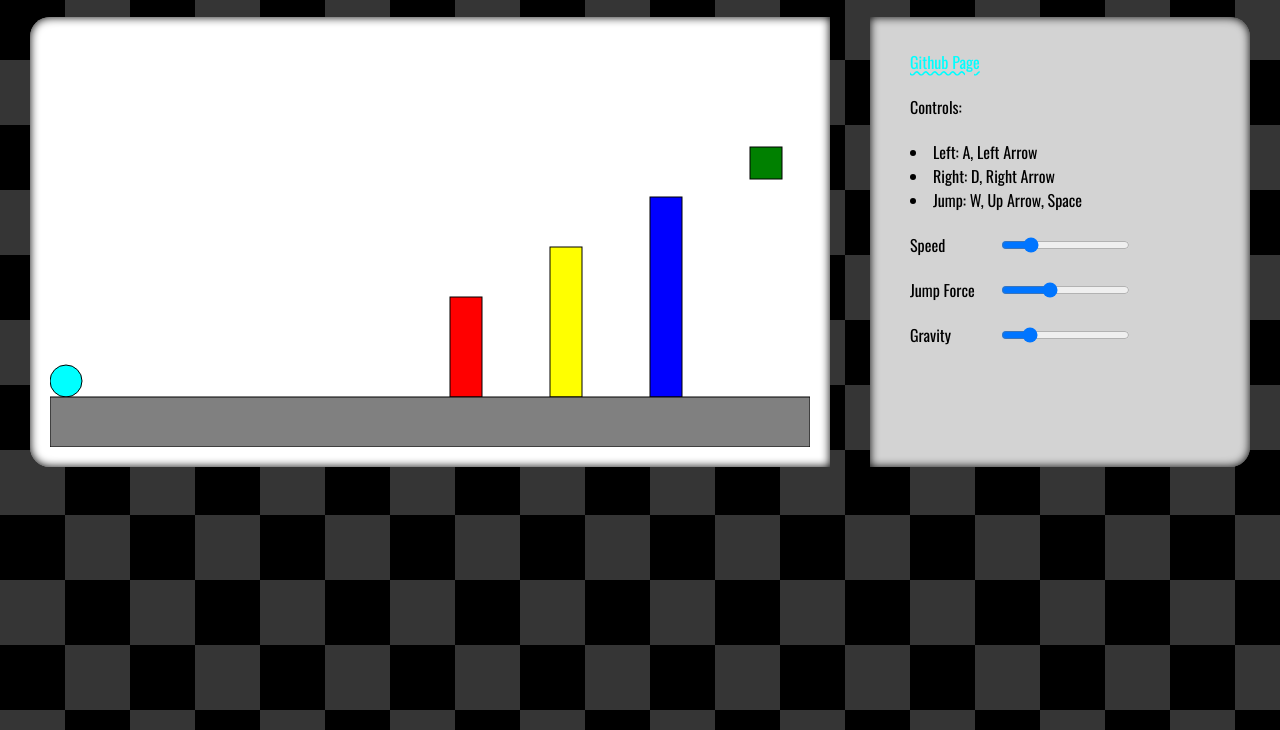
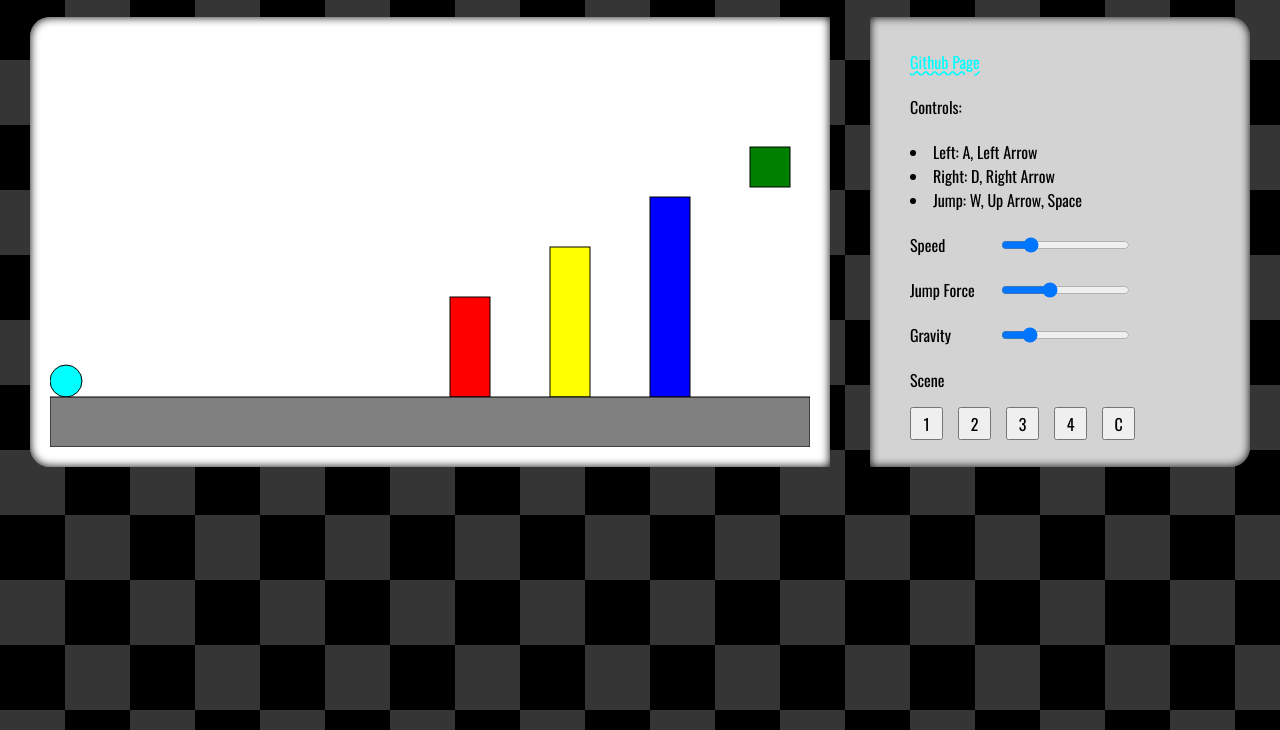
Before and after one commit to jay-jadhav-jj/ElasticJS, a plain HTML site: page index.html in a window 1280 px wide. Shown: the part 70-800 px from the top of the page. Drawn offline with nearby package versions, Linux system fonts and the light colour scheme.

Commit message:
Added custom scene comments, and scene switching system

```diff
--- a/index.html
+++ b/index.html
@@ -45,6 +45,17 @@
                         <label for="plrGravity">Gravity</label>
                         <input type="range" id="plrGravity" min="1" max="50" value="10" step="1">
                     </div>
+
+                    <div id="scene-picker-wrapper">
+                        <label>Scene</label>
+                        <div id="scene-buttons">
+                            <button>1</button>
+                            <button>2</button>
+                            <button>3</button>
+                            <button>4</button>
+                            <button>C</button>
+                        </div>
+                    </div>
                 </div>
             </div>
         </main>
--- a/script.js
+++ b/script.js
@@ -9,8 +9,11 @@ class Platform {
 };
 
 class Scene {
-    constructor(floorHeight) {
+    constructor(floorHeight, speed, jumpForce, gravity) {
         this.floorHeight = floorHeight;
+        this.speed = speed;
+        this.jumpForce = jumpForce;
+        this.gravity = gravity;
         this.platforms = new Array();
     };
 
@@ -31,14 +34,54 @@ document.addEventListener("DOMContentLoaded", () => {
     const jumpForceSlider = document.getElementById("plrJumpForce");
     /** @type { HTMLInputElement } */
     const gravitySlider = document.getElementById("plrGravity");
+    const sceneButtons = Array.from(document.querySelectorAll("#scene-buttons button"));
 
+    const scenes = [new Scene(50, 200, 500, 10),
+                           new Scene(50, 150, 400, 10),
+                           new Scene(50, 200, 600, 50),
+                           new Scene(10, 1000, 400, 10)
+                           /* Add a custom scene here: new Scene(Floor Height, Player Speed, Player Jump Force, Player Gravity) */];
 
-    let scene = new Scene(floorHeight=50);
+    scenes[0].addPlatform(new Platform("red", 400, 260, 40, 100));
+    scenes[0].addPlatform(new Platform("yellow", 500, 210, 40, 150));
+    scenes[0].addPlatform(new Platform("blue", 600, 160, 40, 200));
+    scenes[0].addPlatform(new Platform("green", 700, 110, 40, 40));
 
-    scene.addPlatform(new Platform("red", 400, 260, 32, 100));
-    scene.addPlatform(new Platform("yellow", 500, 210, 32, 150));
-    scene.addPlatform(new Platform("blue", 600, 160, 32, 200));
-    scene.addPlatform(new Platform("green", 700, 110, 32, 32));
+    scenes[1].addPlatform(new Platform("grey", 200, 230, 20, 130));
+    scenes[1].addPlatform(new Platform("grey", 300, 160, 20, 160));
+    scenes[1].addPlatform(new Platform("grey", 400, 90, 20, 230));
+    scenes[1].addPlatform(new Platform("grey", 550, 150, 20, 170));
+    scenes[1].addPlatform(new Platform("gold", 720, 100, 40, 30));
+
+    scenes[2].addPlatform(new Platform("black", 100, 310, 70, 50));
+    scenes[2].addPlatform(new Platform("black", 170, 260, 70, 100));
+    scenes[2].addPlatform(new Platform("black", 240, 210, 70, 150));
+    scenes[2].addPlatform(new Platform("black", 310, 160, 70, 200));
+    scenes[2].addPlatform(new Platform("black", 380, 110, 70, 250));
+    scenes[2].addPlatform(new Platform("black", 450, 60, 70, 300));
+    scenes[2].addPlatform(new Platform("gold", 520, 50, 240, 310));
+
+    scenes[3].addPlatform(new Platform("grey", 32, 0, 32, 368));
+    scenes[3].addPlatform(new Platform("turquoise", 710, 330, 50, 30));
+    scenes[3].addPlatform(new Platform("turquoise", 64, 260, 50, 30));
+    scenes[3].addPlatform(new Platform("turquoise", 710, 190, 50, 30));
+    scenes[3].addPlatform(new Platform("turquoise", 64, 120, 50, 30));
+    scenes[3].addPlatform(new Platform("gold", 710, 50, 50, 30));
+
+    /*
+        Customise your custom scene over here, with the addPlatform function.
+
+        scenes[4].addPlatform(new Platform(Color, X, Y, Width, Height));
+
+        Add as many platforms as you'd like.
+    */
+
+    let scene;
+
+    let settings = {
+        collision: false,
+        controls: false
+    };
 
     let controls = {
         a: false,
@@ -56,8 +99,8 @@ document.addEventListener("DOMContentLoaded", () => {
         y: 0,
         speed: 200,
         velocityY: 0,
-        gravity: 10,
-        jumpForce: 500
+        jumpForce: 500,
+        gravity: 10
     };
 
     let playerGhost = {
@@ -66,12 +109,21 @@ document.addEventListener("DOMContentLoaded", () => {
         y: 0,
         speed: 200,
         velocityY: 0,
-        gravity: 10,
         jumpForce: 500,
-        topCollisionFactor: 5
+        gravity: 10
     };
 
     let lastTime = 0;
+
+    function syncSceneStats() {
+        player.speed = scene.speed;
+        player.jumpForce = scene.jumpForce;
+        player.gravity = scene.gravity;
+
+        speedSlider.value = scene.speed;
+        jumpForceSlider.value = scene.jumpForce;
+        gravitySlider.value = scene.gravity;
+    };
 
     function playerGrounded() {
         if (player.y + player.diameter == gamePanel.height - scene.floorHeight) {
@@ -92,13 +144,17 @@ document.addEventListener("DOMContentLoaded", () => {
     };
 
     function playerCollision() {
+        if (!settings.collision) {
+            return;
+        }
+
         if (player.y + player.diameter > gamePanel.height - scene.floorHeight) {
             player.y = gamePanel.height - scene.floorHeight - player.diameter;
         }
 
         scene.platforms.forEach(platform => {
             //top
-            if ((player.y + player.diameter > platform.y) && (player.y + player.diameter <= platform.y + platform.height)) {
+            if ((player.y + player.diameter > platform.y)) {
                 if ((player.x + player.diameter > platform.x) && (player.x < platform.x + platform.width)) {
                     if (playerGhost.y + playerGhost.diameter <= platform.y) {
                         player.y = platform.y - player.diameter;
@@ -107,7 +163,7 @@ document.addEventListener("DOMContentLoaded", () => {
             }
 
             //bottom
-            if ((player.y < platform.y + platform.height) && (player.y > platform.y)) {
+            if ((player.y < platform.y + platform.height)) {
                 if ((player.x + player.diameter > platform.x) && (player.x < platform.x + platform.width)) {
                     if (playerGhost.y >= platform.y + platform.height) {
                         player.y = platform.y + platform.height;
@@ -116,7 +172,7 @@ document.addEventListener("DOMContentLoaded", () => {
             }
 
             //left
-            if ((player.x + player.diameter > platform.x) && (player.x < platform.x + platform.width)) {
+            if ((player.x + player.diameter > platform.x)) {
                 if ((player.y + player.diameter > platform.y) && (player.y < platform.y + platform.height)) {
                     if (playerGhost.x + playerGhost.diameter <= platform.x) {
                         player.x = platform.x - player.diameter;
@@ -125,7 +181,7 @@ document.addEventListener("DOMContentLoaded", () => {
             }
 
             //right
-            if ((player.x < platform.x + platform.width) && (player.x + player.diameter > platform.width)) {
+            if ((player.x < platform.x + platform.width)) {
                 if ((player.y + player.diameter > platform.y) && (player.y < platform.y + platform.height)) {
                     if (playerGhost.x >= platform.x + platform.width) {
                         player.x = platform.x + platform.width;
@@ -136,7 +192,7 @@ document.addEventListener("DOMContentLoaded", () => {
     };
 
     function updatePlayer(deltaTime) {
-        if (controls.a || controls.left) {
+        if ((controls.a || controls.left) && settings.controls) {
             player.x -= player.speed * deltaTime;
 
             if (player.x < 0) {
@@ -144,7 +200,7 @@ document.addEventListener("DOMContentLoaded", () => {
             }
         }
 
-        if (controls.d || controls.right) {
+        if ((controls.d || controls.right) && settings.controls) {
             player.x += player.speed * deltaTime;
 
             if (player.x + player.diameter > gamePanel.width) {
@@ -154,7 +210,7 @@ document.addEventListener("DOMContentLoaded", () => {
 
         if (playerGrounded()) {
             player.velocityY = 0;
-            if (controls.w || controls.up || controls.space) {
+            if ((controls.w || controls.up || controls.space) && settings.controls) {
                 player.velocityY = -player.jumpForce;
             }
         } else {
@@ -284,16 +340,44 @@ document.addEventListener("DOMContentLoaded", () => {
     });
 
     speedSlider.addEventListener("input", () => {
-        player.speed = speedSlider.value;
+        player.speed = parseInt(speedSlider.value);
     });
 
     jumpForceSlider.addEventListener("input", () => {
-        player.jumpForce = jumpForceSlider.value;
+        player.jumpForce = parseInt(jumpForceSlider.value);
     });
 
     gravitySlider.addEventListener("input", () => {
-        player.gravity = gravitySlider.value;
+        player.gravity = parseInt(gravitySlider.value);
     });
 
+    function setScene(sceneIndex) {
+        if (sceneIndex < 0 || sceneIndex >= scenes.length) {
+            alert("Invalid scene index! Check the github page for a guide on creating custom scenes!");
+            return;
+        }
+
+        scene = scenes[sceneIndex];
+        syncSceneStats();
+        settings.controls = false;
+        settings.collision = false;
+        player.x = 0;
+        player.y = 0;
+        player.velocityY = 0;
+        playerGhost = { ... player };
+        settings.collision = true;
+        setTimeout(() => {
+            settings.controls = true;
+        }, 1000);
+    };
+
+    sceneButtons.forEach((btn, idx) => {
+        btn.onclick = () => {
+            setScene(idx);
+            btn.blur();
+        };
+    });
+
+    setScene(0);
     gameLoop();
 });
--- a/style.css
+++ b/style.css
@@ -1,5 +1,6 @@
 * {
     font-family: Oswald, Arial, Helvetica, sans-serif;
+    font-size: 1rem;
     padding: 0px;
     margin: 0px;
 }
@@ -31,6 +32,7 @@ main {
     display: block;
     margin: 20px auto;
     text-decoration: underline;
+    font-size: 2em;
 }
 
 #credit {
@@ -38,6 +40,7 @@ main {
     inset: 0px;
     justify-self: right;
     margin: 20px 10px;
+    font-size: 1.5em;
 }
 
 #panel-wrapper {
@@ -92,3 +95,18 @@ a {
 ul, ol {
     list-style-position: inside;
 }
+
+#scene-buttons {
+    margin-top: 15px;
+    display: flex;
+    flex-direction: row;
+    gap: 15px;
+    align-content: center;
+    justify-content: flex-start;
+}
+
+#scene-buttons button {
+    aspect-ratio: 1 / 1;
+    width: 33px;
+    box-sizing: border-box;
+}
```
